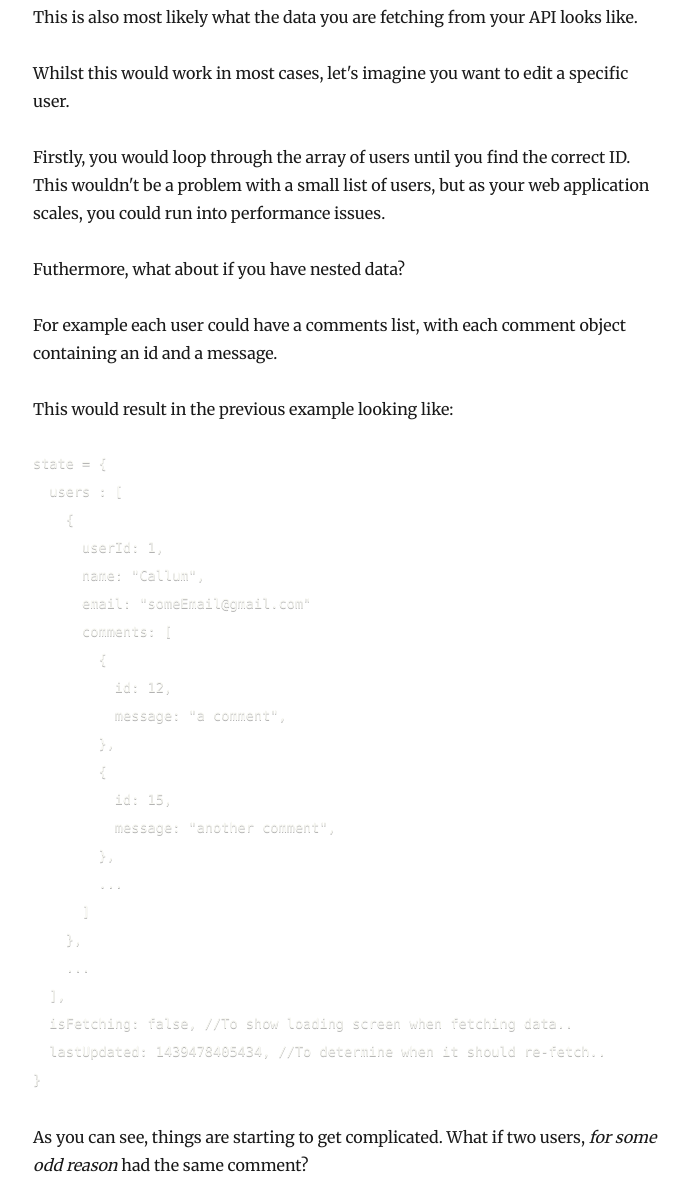
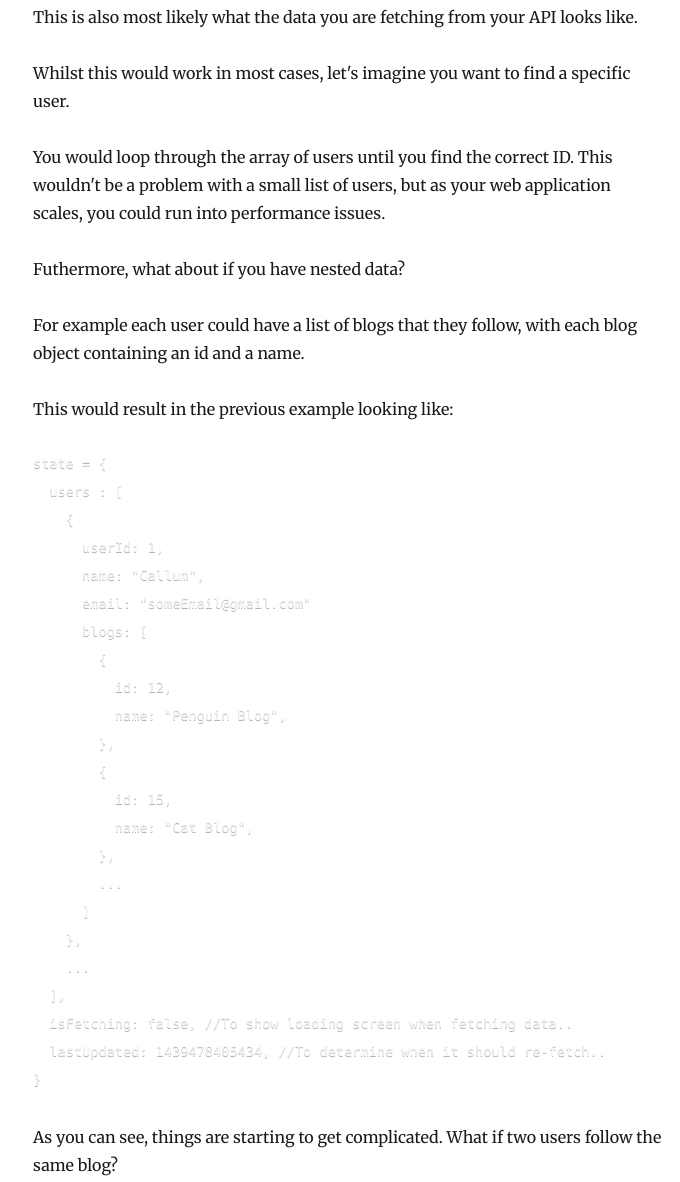
Before and after one commit to CallumHemsley/PenguinDevs, a Gatsby site: page /normalizing-redux-state/ in a window 1280 px wide. Shown: the part 1163-2345 px from the top of the page, without its empty margins (292-972 px from the left). Built offline with nearby package versions, Linux system fonts and the light colour scheme; Gatsby itself is replaced by a stand-in of ours; some packages are replaced by stand-ins of ours; code samples lack their colours.

Commit message:
Update example in tldr post

````diff
--- a/content/tldr/normalizing-redux-state/index.md
+++ b/content/tldr/normalizing-redux-state/index.md
@@ -30,13 +30,13 @@ state = {
 
 This is also most likely what the data you are fetching from your API looks like.
 
-Whilst this would work in most cases, let's imagine you want to edit a specific user.
+Whilst this would work in most cases, let's imagine you want to find a specific user.
 
-Firstly, you would loop through the array of users until you find the correct ID. This wouldn't be a problem with a small list of users, but as your web application scales, you could run into performance issues.
+You would loop through the array of users until you find the correct ID. This wouldn't be a problem with a small list of users, but as your web application scales, you could run into performance issues.
 
 Futhermore, what about if you have nested data?
 
-For example each user could have a comments list, with each comment object containing an id and a message.
+For example each user could have a list of blogs that they follow, with each blog object containing an id and a name.
 
 This would result in the previous example looking like:
 
@@ -47,14 +47,14 @@ state = {
       userId: 1,
       name: "Callum",
       email: "someEmail@gmail.com"
-      comments: [
+      blogs: [
         {
           id: 12,
-          message: "a comment",
+          name: "Penguin Blog",
         },
         {
           id: 15,
-          message: "another comment",
+          name: "Cat Blog",
         },
         ...
       ]
@@ -66,7 +66,7 @@ state = {
 }
 ```
 
-As you can see, things are starting to get complicated. What if two users, *for some odd reason* had the same comment?
+As you can see, things are starting to get complicated. What if two users follow the same blog?
 
 Data could easily get repeated here.
 
@@ -74,7 +74,7 @@ As the [redux docs](https://redux.js.org/recipes/structuring-reducers/normalizin
 
 - We might have to update the same piece of data in several locations.
 - Trying to update a deeply nested data structure can be a horrible experience.
-  - Imagine first looping through to find the correct user, then looping through to find the right comment, etc..
+  - Imagine first looping through to find the correct user, then looping through to find the right blog etc..
 - The redux store is immutable, meaning that every time we make a change to this nested data structure, all ancestors in the state would also have to be updated.
   - This would make UI components re-render unnecessarily.
 
@@ -106,21 +106,21 @@ state = {
         userId: 1,
         name: "Callum",
         email: "someEmail@gmail.com"
-        comments: [12, 15] //Arr of comments associated to this user
+        blogs: [12, 15] //Arr of blogs associated to this user
       },
       ...
     },
     allIds: [1], //Arr of unique IDs to indicate order.
   },
-  comments: {
+  blogs: {
     byId: {
       12: {
         id: 12,
-        comment: "a comment",
+        name: "Penguin Blog",
       },
       15: {
         id: 15,
-        comment: "another comment",
+        name: "Cat Blog",
       }
     },
     allIds: [12, 15]
@@ -132,11 +132,11 @@ state = {
 
 With this normalized state shape, you can find users by id in *O(1)*, as well as still getting all the advantages of an array based state.
 
-Furthermore, comments and users are separated, with no deep nesting. They are linked via an array of comment ids per user, as highlighted (a foreign key if you will).
+Furthermore, blogs and users are separated, with no deep nesting. They are linked via an array of blog ids per user, as highlighted (a foreign key if you will).
 
-Instead of updating a comment in multiple places now, we can simply update it within the comments section of the state. This means that the users slice of state doesn't mutate. Therefore only the UI directly related to the comments state will update.
+Instead of updating a blog in multiple places now, we can simply update it within the blogs section of the state. This means that the users slice of state doesn't mutate. Therefore only the UI directly related to the blogs state will update.
 
-We also don't need to dig through the user state to find comments, we can directly go to the comments state now.
+We also don't need to dig through the user state to find blogs, we can directly go to the blogs state now.
 
 To render the rows, you don't need to do `Object.values()` or anything like that.
 
````
